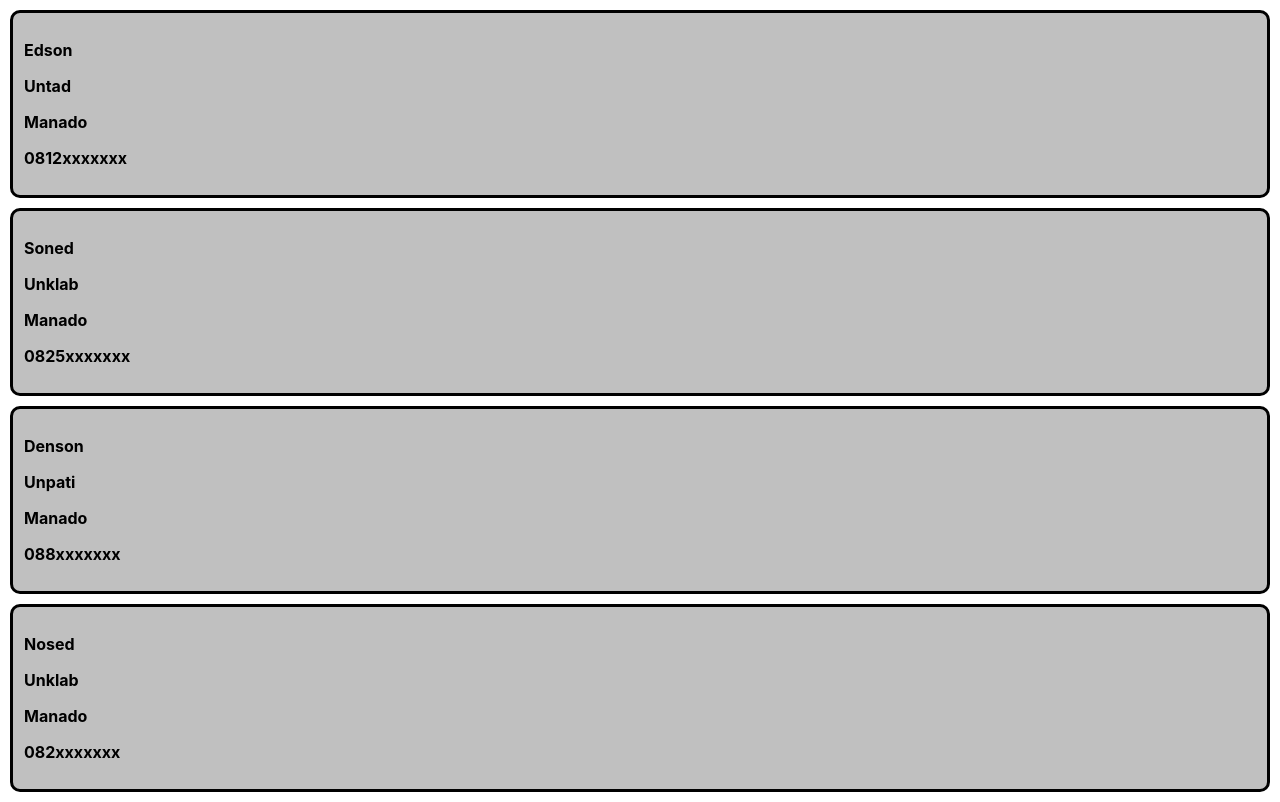
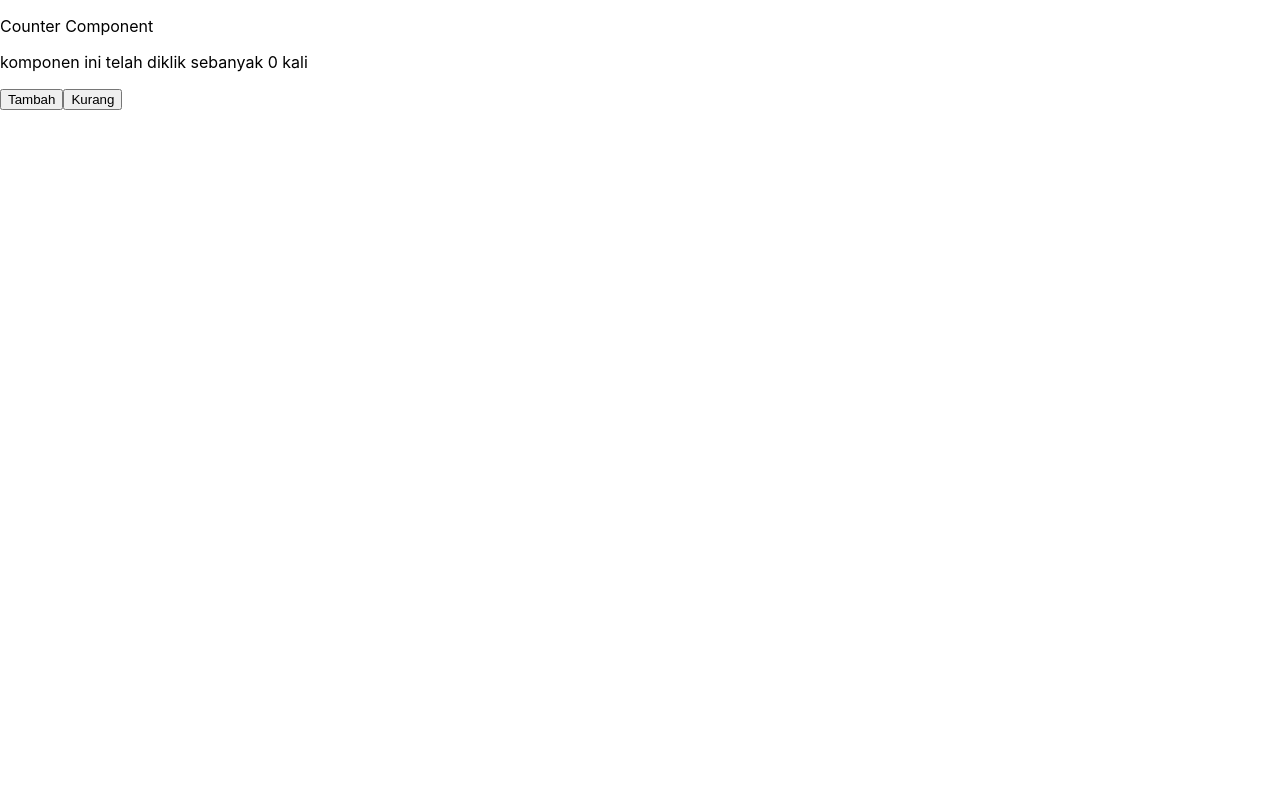
Before and after one commit to EdsonSoumay/WebPro2020-S21810088, a React (Create React App) app in the folder pertemuan_20/exercise04/: page / in a window 1280 px wide. Built offline with nearby package versions, Linux system fonts and the light colour scheme.

Commit message:
pertemuan22

```diff
--- a/pertemuan_20/exercise04/src/App.js
+++ b/pertemuan_20/exercise04/src/App.js
@@ -2,7 +2,7 @@
 import './App.css';
 import Card from './components/card-pertemuan21'
 import {person} from './utils/person-pertemuan21';
-
+import Counter from './components/counter-pertemuan22';
 //import Hello from './components/Hello';
 //import Content from './components/Content';
 //import Nama from './components/Nama';
@@ -10,6 +10,20 @@ import {person} from './utils/person-pertemuan21';
 //import Alamat from './components/Alamat';
 
 
+
+//PERTEMUAN 22
+function App() {
+  return(
+    <>
+   <Counter/>
+   </>
+   );
+  }
+
+
+
+/*
+//PERTEMUAN 21
 function App() {
   return(
     <>
@@ -26,20 +40,24 @@ function App() {
    </>
    );
   }
+
+  */
   export default App;
 
 /*
+//EXERCISE 04
+function App() {
+  return(
+    <>
       <Header/>
       <Hello/>
       <Nama/>
       <Alamat/>
       <Ttl/>
-
       <Content/>
-
-
     </>
    );
+  }
 }
 */
 
--- a/pertemuan_20/exercise04/src/components/card-pertemuan21.js
+++ b/pertemuan_20/exercise04/src/components/card-pertemuan21.js
@@ -8,6 +8,7 @@ const Card = ({name, institution, address, phoneNumber}) =>{
             <p>{institution}</p>
             <p>{address}</p>
             <p>{phoneNumber}</p>
+
         </div>
     )
 };
--- /dev/null
+++ b/pertemuan_20/exercise04/src/components/counter-pertemuan22.js
@@ -0,0 +1,66 @@
+import react, { Component } from "react";
+
+
+
+//Menggunakan Class
+class Counter extends Component{
+    state = {
+            number :0,
+    };
+    componentDidMount(){
+        console.log("komponen di mount");
+    };
+    componentDidUpdate(){
+        console.log("komponen telah diperbarui");
+    }
+    tambah = () => {
+        this.setState({number:this.state.number+1});
+    };
+    kurang = () => {
+        this.state.number < 1
+        ? this.setState({number:0})
+        : this.setState({number:this.state.number-1});
+    };
+
+    render(){
+        console.log("component di render");
+        return (
+            <div>
+                <p> Counter Component </p>
+                <p>komponen ini telah diklik sebanyak {this.state.number} kali</p>
+                <button onClick={this.tambah}>Tambah</button>
+                <button onClick={this.kurang}>Kurang</button>
+            </div>
+        )
+    }
+}
+
+export default Counter;
+/*
+//menggunakan hooks, useState
+import React, {useState, useEffect} from 'react';
+const counter = (props) =>{
+    const [number, setNumber] = useState(0);
+    const [title, setTitle] = useState("Counter")
+    useEffect(() =>{
+        console.log("Komponen telah dimount")
+    }, [])
+
+    const tambah = (params) =>{
+        setNumber(number+params)
+    }
+    const kurang = () =>{
+        number < 1 ? setNumber(0) : setNumber(number - 1)
+    }
+
+    return(
+        <div>
+            <p>{title}</p>
+            <p>Komponen ini diklik sebanyak {number} kali</p>
+            <button onClick = {()=>tambah(1)}>Tambah</button>
+            <button onClick = {kurang}>Kurang</button>
+        </div>
+    )
+}
+export default counter;
+*/
```
Also changed, not shown: pertemuan_20/exercise04/src/pertemuan22.js (added, +13 -0 lines). Lines whose indentation alone changed are shown as unchanged.
